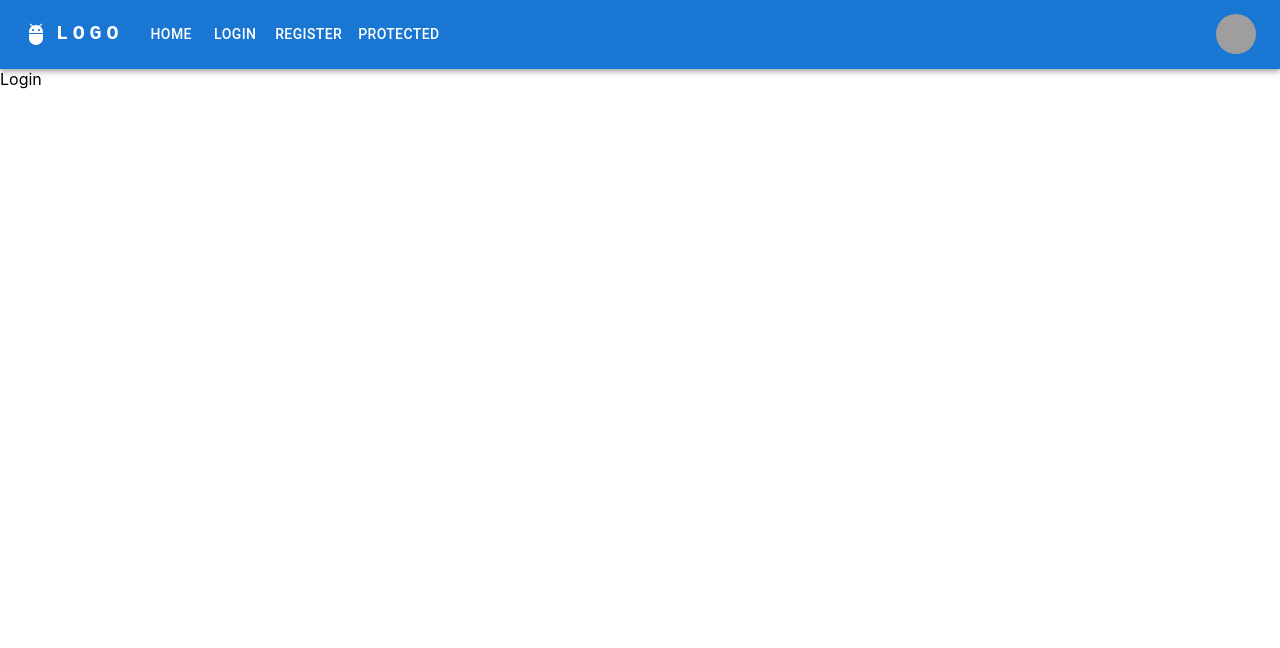
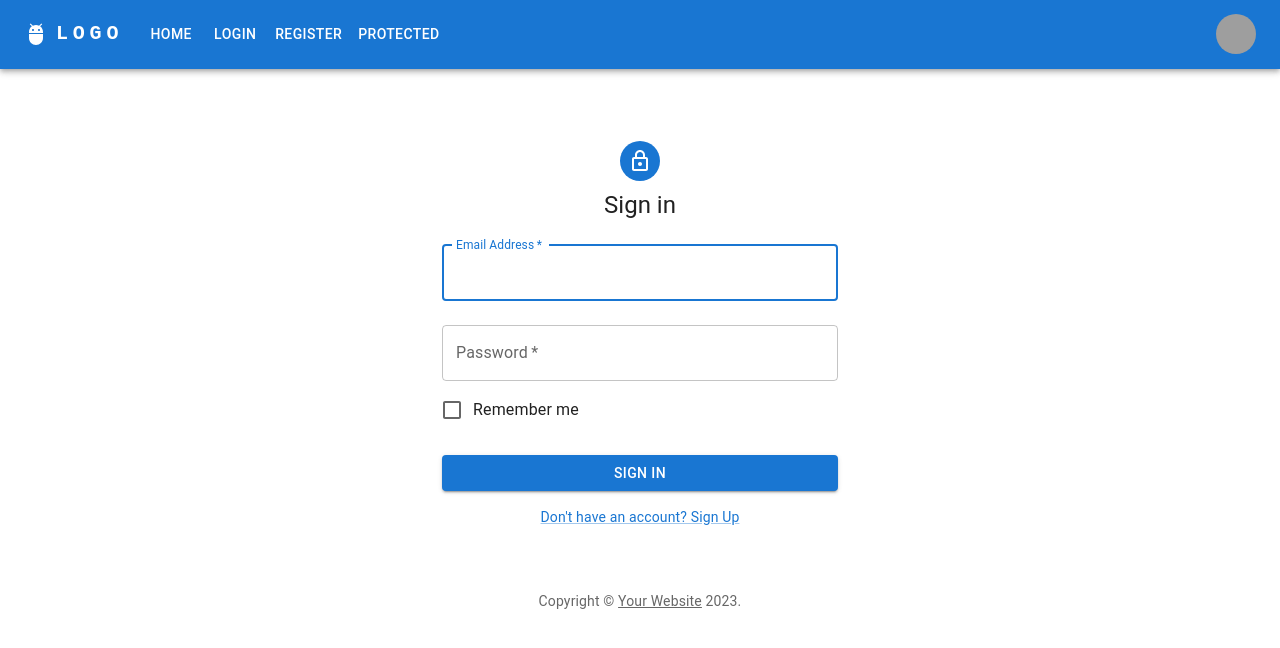
Before and after one commit to ssakib4040/react-materialui-firebase, a React (Create React App) app: page /login in a window 1280 px wide. Shown: the top 648 px of the page. Built offline with nearby package versions, Linux system fonts and the light colour scheme; grey boxes are pictures that could not be loaded.

Commit message:
Login Page

```diff
--- a/src/App.css
+++ b/src/App.css
@@ -1,38 +1,3 @@
-.App {
-  text-align: center;
+.dev {
+  border: 1px solid red;
 }
-
-.App-logo {
-  height: 40vmin;
-  pointer-events: none;
-}
-
-@media (prefers-reduced-motion: no-preference) {
-  .App-logo {
-    animation: App-logo-spin infinite 20s linear;
-  }
-}
-
-.App-header {
-  background-color: #282c34;
-  min-height: 100vh;
-  display: flex;
-  flex-direction: column;
-  align-items: center;
-  justify-content: center;
-  font-size: calc(10px + 2vmin);
-  color: white;
-}
-
-.App-link {
-  color: #61dafb;
-}
-
-@keyframes App-logo-spin {
-  from {
-    transform: rotate(0deg);
-  }
-  to {
-    transform: rotate(360deg);
-  }
-}
--- a/src/pages/Login.js
+++ b/src/pages/Login.js
@@ -1,7 +1,113 @@
-import React from 'react'
+import * as React from "react";
+import Avatar from "@mui/material/Avatar";
+import Button from "@mui/material/Button";
+import CssBaseline from "@mui/material/CssBaseline";
+import TextField from "@mui/material/TextField";
+import FormControlLabel from "@mui/material/FormControlLabel";
+import Checkbox from "@mui/material/Checkbox";
+import Link from "@mui/material/Link";
+import Grid from "@mui/material/Grid";
+import Box from "@mui/material/Box";
+import LockOutlinedIcon from "@mui/icons-material/LockOutlined";
+import Typography from "@mui/material/Typography";
+import Container from "@mui/material/Container";
+import { createTheme, ThemeProvider } from "@mui/material/styles";
+
+function Copyright(props) {
+  return (
+    <Typography
+      variant="body2"
+      color="text.secondary"
+      align="center"
+      {...props}
+    >
+      {"Copyright © "}
+      <Link color="inherit" href="https://mui.com/">
+        Your Website
+      </Link>{" "}
+      {new Date().getFullYear()}
+      {"."}
+    </Typography>
+  );
+}
+
+const theme = createTheme();
 
 export default function Login() {
+  const handleSubmit = (event) => {
+    event.preventDefault();
+    const data = new FormData(event.currentTarget);
+    console.log({
+      email: data.get("email"),
+      password: data.get("password"),
+    });
+  };
+
   return (
-    <div>Login</div>
-  )
+    <ThemeProvider theme={theme}>
+      <Container component="" maxWidth="xs">
+        <CssBaseline />
+        <Box
+          sx={{
+            marginTop: 8,
+            display: "flex",
+            flexDirection: "column",
+            alignItems: "center",
+          }}
+        >
+          <Avatar sx={{ m: 1, bgcolor: "#1976d2" }}>
+            <LockOutlinedIcon />
+          </Avatar>
+          <Typography component="h1" variant="h5">
+            Sign in
+          </Typography>
+          <Box
+            component="form"
+            onSubmit={handleSubmit}
+            noValidate
+            sx={{ mt: 1 }}
+          >
+            <TextField
+              margin="normal"
+              required
+              fullWidth
+              id="email"
+              label="Email Address"
+              name="email"
+              autoComplete="email"
+              autoFocus
+            />
+            <TextField
+              margin="normal"
+              required
+              fullWidth
+              name="password"
+              label="Password"
+              type="password"
+              id="password"
+              autoComplete="current-password"
+            />
+            <FormControlLabel
+              control={<Checkbox value="remember" color="primary" />}
+              label="Remember me"
+            />
+            <Button
+              type="submit"
+              fullWidth
+              variant="contained"
+              sx={{ mt: 3, mb: 2 }}
+            >
+              Sign In
+            </Button>
+            <Grid container justifyContent="center">
+              <Link href="/register" variant="body2">
+                {"Don't have an account? Sign Up"}
+              </Link>
+            </Grid>
+          </Box>
+        </Box>
+        <Copyright sx={{ mt: 8, mb: 4 }} />
+      </Container>
+    </ThemeProvider>
+  );
 }
```
